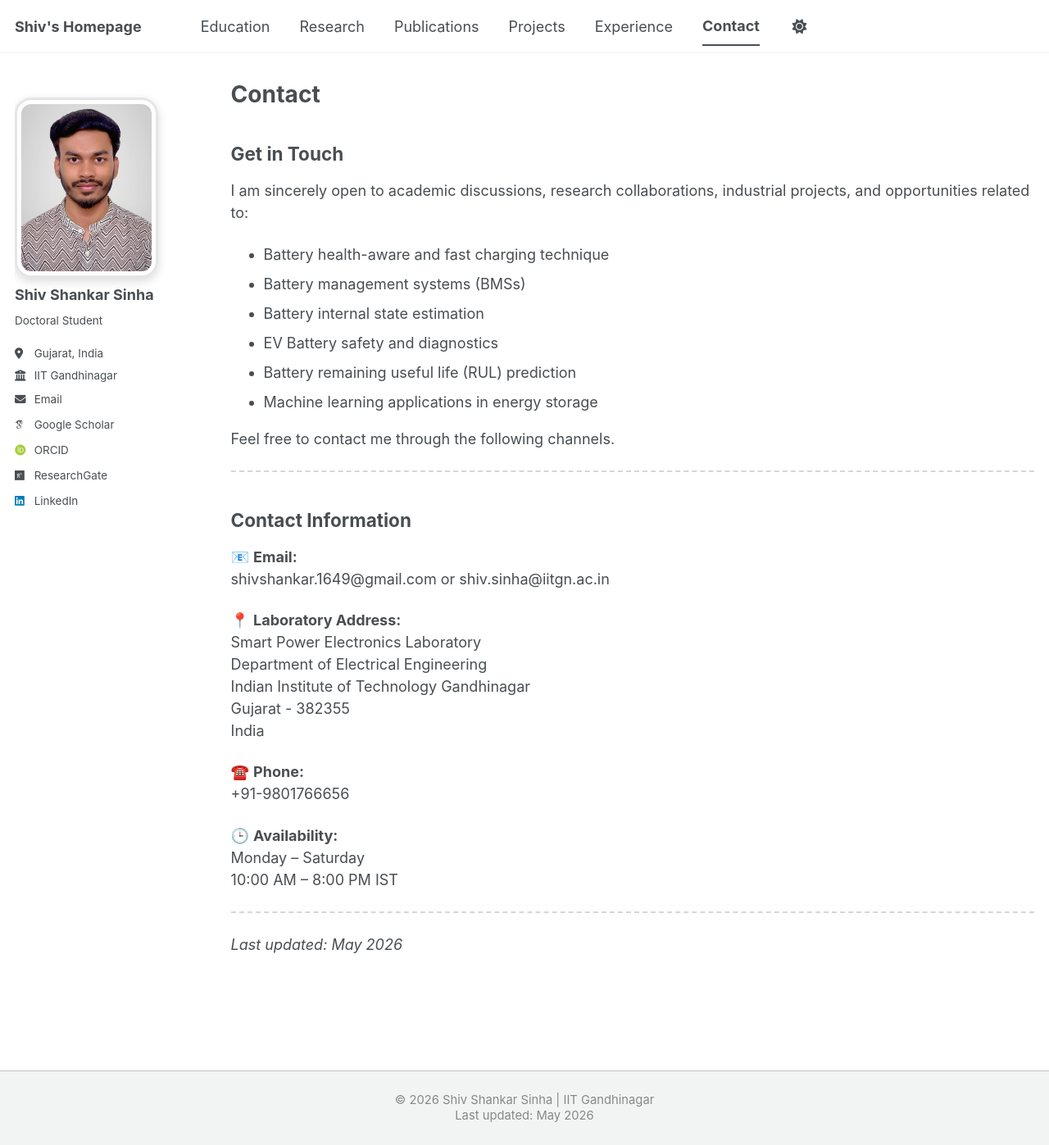
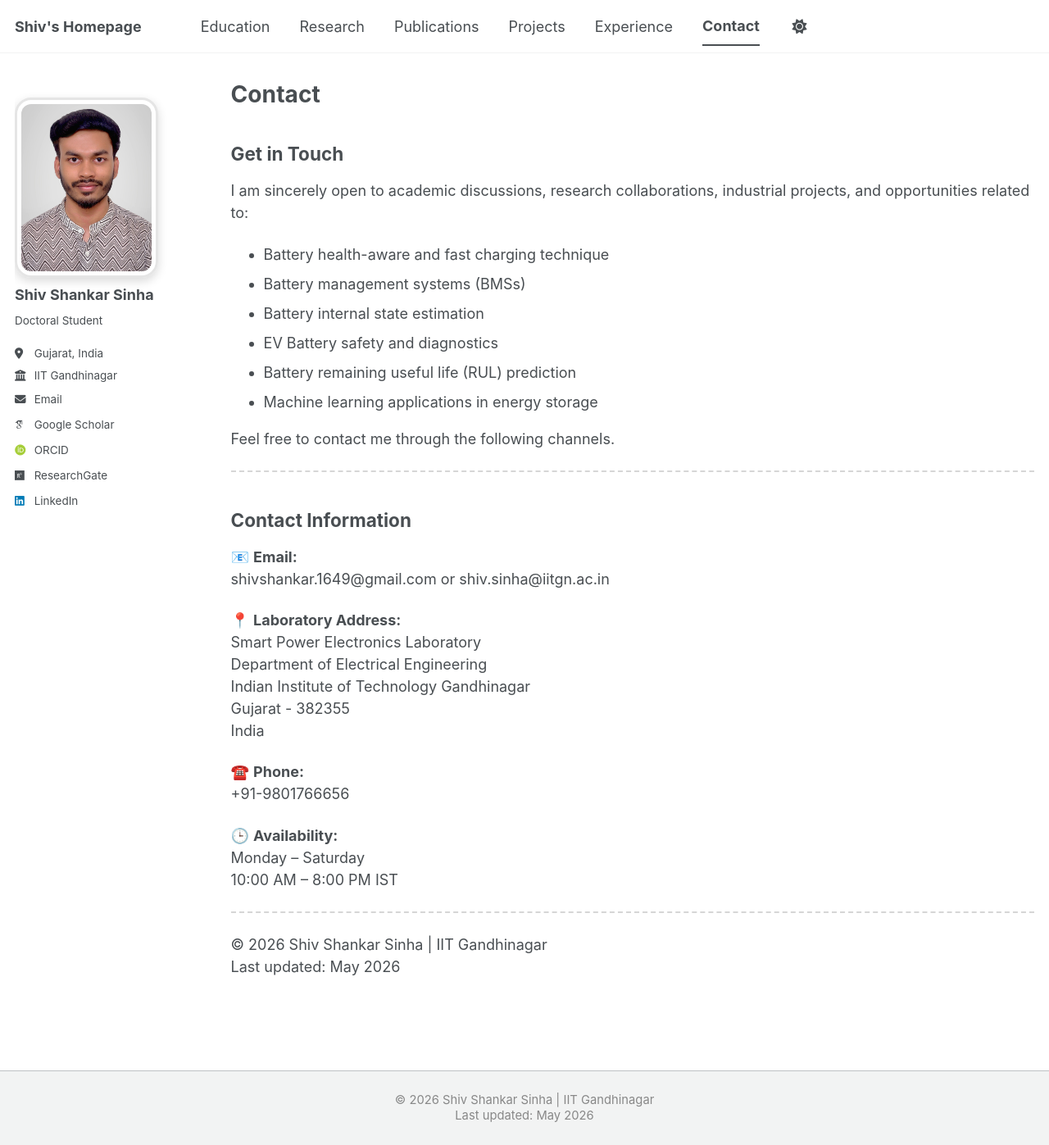
Before and after one commit to shivshankar-sinha/shivshankar-sinha.github.io, a Jekyll site: the page built from contact.md, in a window 1280 px wide and 1397 px high. Shown: the whole window at 82% size. Built offline with Jekyll 4.4.1, drawn with Linux system fonts in a browser that asks for light colours; some web fonts are replaced; a script bundle is joined from its source files by our own code; library files that are not in the unit come from our copies.

Commit message:
Update contact.md

```diff
--- a/contact.md
+++ b/contact.md
@@ -40,4 +40,5 @@ Monday – Saturday
 10:00 AM – 8:00 PM IST
 
 ---
-_Last updated: May 2026_
+© 2026 Shiv Shankar Sinha | IIT Gandhinagar <br>
+  Last updated: {{ site.time | date: "%B %Y" }}
```
